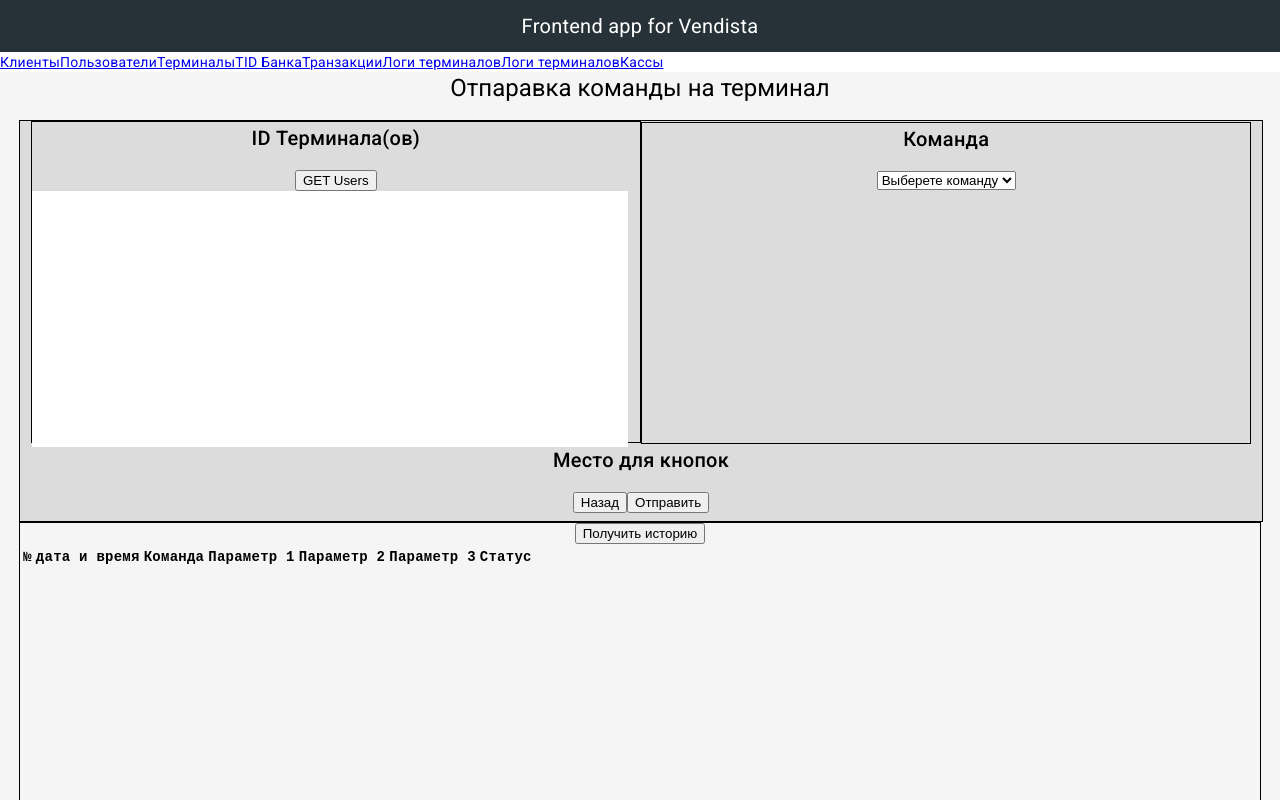
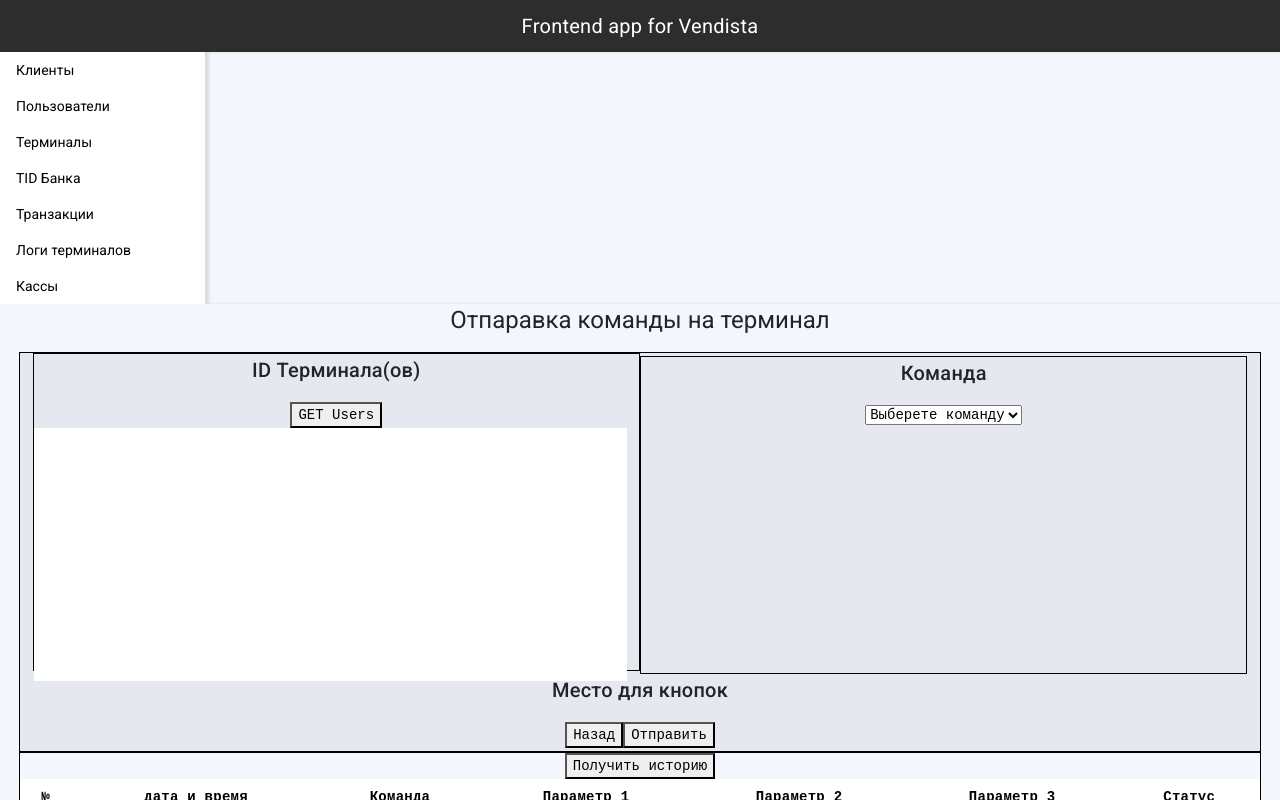
Before and after one commit to on1x22/FrontendForVendista, an Angular app in the folder FrontendForVendista/: page / in a window 1280 px wide. Shown: the top 800 px of the page. Built offline with nearby package versions, Linux system fonts and the light colour scheme.

Commit message:
Improved form visualisation
The code was refactored, and the form display was brought to the required form.

```diff
--- a/FrontendForVendista/src/app/app.component.css
+++ b/FrontendForVendista/src/app/app.component.css
@@ -3,14 +3,14 @@
 }
 
 .contentArea {
-  background-color: whitesmoke;
+  background-color: #f3f6fd;
   height: 100vh;
   width: 100%;
   text-align: center;
   font-family: monospace;
 }
 .comandInfoArea {
-  background-color: gainsboro;
+  background-color: #e5e8ef;
   width: 97%;
   height: 50%;
   border: 1px solid black;
@@ -64,3 +64,16 @@
 .parameter8 {
   display: inline-block;
 }
+
+.col-sm-2 {
+  padding-right: unset;
+  /*box-shadow: 3px 0px 5px 0px gainsboro;*/
+  background-color: white;
+  /*background: border-box;*/
+}
+
+.col-sm-10 {
+  background-color: #f3f6fd;
+  /*background: border-box;*/
+  box-shadow: inset 4px 0px 3px 0px gainsboro;
+}
--- a/FrontendForVendista/src/app/app.component.html
+++ b/FrontendForVendista/src/app/app.component.html
@@ -15,6 +15,9 @@
 
 
 
+        </div>
+      </div>
+      <div class="row">
         <div class="contentArea">
           <h1>Отпаравка команды на терминал</h1>
           <div class="comandInfoArea">
@@ -139,4 +142,3 @@
       </div>
     </div>
   </div>
-  </div>
--- a/FrontendForVendista/src/app/header/header.component.css
+++ b/FrontendForVendista/src/app/header/header.component.css
@@ -16,7 +16,8 @@
 }
 
   #header header {
-    background-color: #263238;
+    /*background-color: #263238;*/
+    background-color: #2e2d2e;
     font-size: 20px;
     line-height: 52px;
     text-align: center;
--- a/FrontendForVendista/src/app/sidebar/sidebar.component.css
+++ b/FrontendForVendista/src/app/sidebar/sidebar.component.css
@@ -1,4 +1,36 @@
 .sidebar {
   /*background: #37474F;*/
-  --bs-list-group-border-color: none;
+  --bs-list-group-border-color: red;
+
 }
+
+.me-3 {
+  margin-right: unset !important;
+  flex: auto !important;
+}
+
+.align-items-start {
+  /*background-color: whitesmoke;*/
+}
+
+.nav-pills {
+  --bs-nav-pills-border-radius: none;
+  --bs-nav-pills-link-active-color: #000;
+  --bs-nav-pills-link-active-bg: #e5e8ef;
+  --bs-nav-link-color: var(--bs-nav-pills-link-active-color);
+  /*--bs-nav-link-hover-color: #0aca9f;*/
+
+}
+
+/*.nav-pills:hover {
+    background-color: palegoldenrod;
+}*/
+
+.nav-link {
+  text-align: left;
+}
+
+.nav-link:hover {
+  background-color: whitesmoke;
+  --bs-nav-link-hover-color: #000;
+}
--- a/FrontendForVendista/src/app/sidebar/sidebar.component.html
+++ b/FrontendForVendista/src/app/sidebar/sidebar.component.html
@@ -1,13 +1,11 @@
-<div id="viewport">
-  <!-- Sidebar -->
-  <div class="list-group sidebar">
-    <a href="#" class="list-group-item list-group-item-action">Клиенты</a>
-    <a href="#" class="list-group-item list-group-item-action">Пользователи</a>
-    <a href="#" class="list-group-item list-group-item-action">Терминалы</a>
-    <a href="#" class="list-group-item list-group-item-action">TID Банка</a>
-    <a href="#" class="list-group-item list-group-item-action">Транзакции</a>
-    <a href="#" class="list-group-item list-group-item-action">Логи терминалов</a>
-    <a href="#" class="list-group-item list-group-item-action">Логи терминалов</a>
-    <a href="#" class="list-group-item list-group-item-action">Кассы</a>
+<div class="d-flex align-items-start">
+  <div class="nav flex-column nav-pills me-3" id="v-pills-tab" role="tablist" aria-orientation="vertical">
+    <button class="nav-link" id="v-pills-home-tab" data-bs-toggle="pill" type="button" role="tab">Клиенты</button>
+    <button class="nav-link" id="v-pills-profile-tab" data-bs-toggle="pill" type="button" role="tab">Пользователи</button>
+    <button class="nav-link" id="v-pills-disabled-tab" data-bs-toggle="pill" type="button" role="tab">Терминалы</button>
+    <button class="nav-link" id="v-pills-messages-tab" data-bs-toggle="pill" type="button" role="tab">TID Банка</button>
+    <button class="nav-link" id="v-pills-settings-tab" data-bs-toggle="pill" type="button" role="tab">Транзакции</button>
+    <button class="nav-link" id="v-pills-disabled-tab" data-bs-toggle="pill" type="button" role="tab">Логи терминалов</button>
+    <button class="nav-link" id="v-pills-messages-tab" data-bs-toggle="pill" type="button" role="tab">Кассы</button>
   </div>
 </div>
--- a/FrontendForVendista/src/index.html
+++ b/FrontendForVendista/src/index.html
@@ -9,8 +9,10 @@
   <link rel="preconnect" href="https://fonts.gstatic.com">
   <link href="https://fonts.googleapis.com/css2?family=Roboto:wght@300;400;500&display=swap" rel="stylesheet">
   <link href="https://fonts.googleapis.com/icon?family=Material+Icons" rel="stylesheet">
+  <link href="https://cdn.jsdelivr.net/npm/bootstrap@5.3.2/dist/css/bootstrap.min.css" rel="stylesheet" integrity="sha384-T3c6CoIi6uLrA9TneNEoa7RxnatzjcDSCmG1MXxSR1GAsXEV/Dwwykc2MPK8M2HN" crossorigin="anonymous">
 </head>
 <body class="mat-typography">
   <app-root></app-root>
+  <script src="https://cdn.jsdelivr.net/npm/bootstrap@5.3.2/dist/js/bootstrap.bundle.min.js" integrity="sha384-C6RzsynM9kWDrMNeT87bh95OGNyZPhcTNXj1NW7RuBCsyN/o0jlpcV8Qyq46cDfL" crossorigin="anonymous"></script>
 </body>
 </html>
```
Lines whose indentation alone changed are shown as unchanged.
